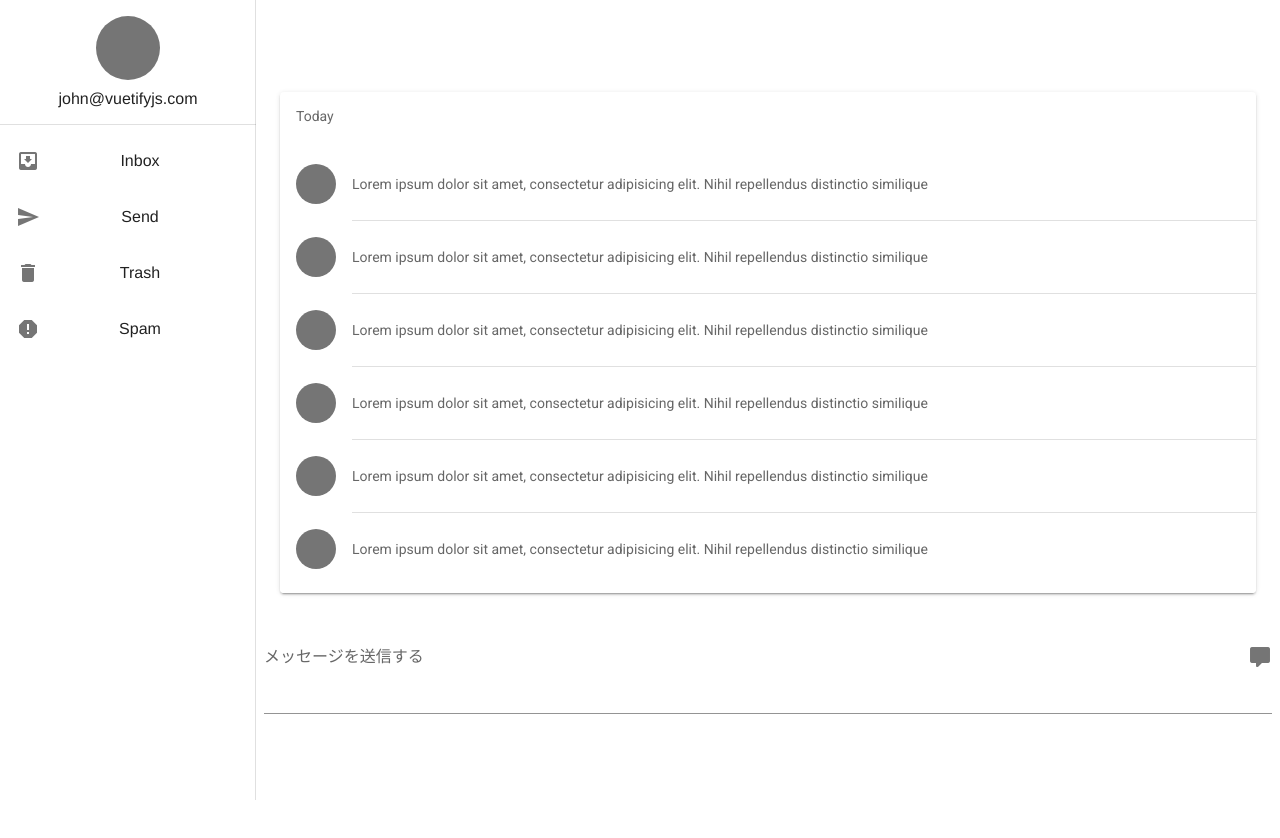
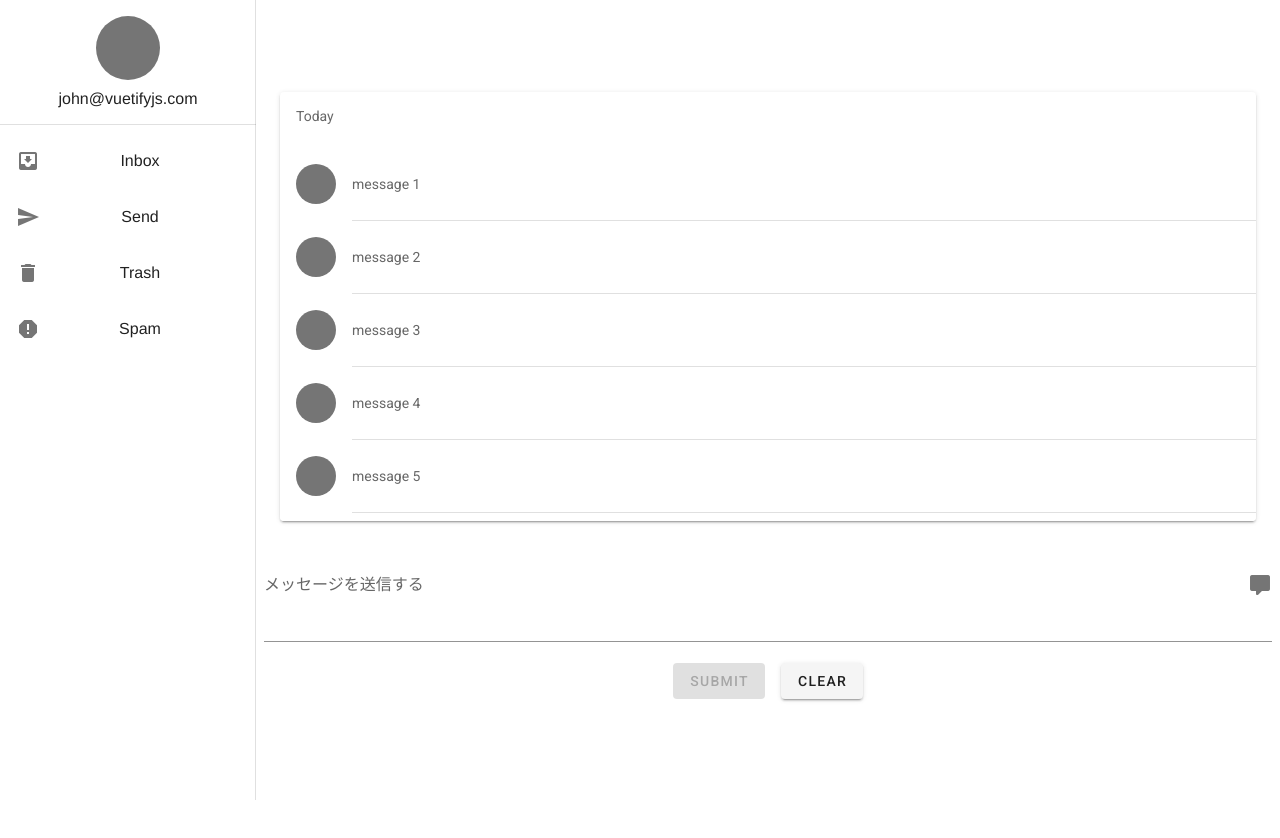
Before and after one commit to EisukeWatanabe/vue-chat, a Vue app: page /chat in a window 1280 px wide. Shown: the top 838 px of the page. Built offline with nearby package versions, Linux system fonts and the light colour scheme.

Commit message:
add submit message

```diff
--- a/src/views/ChatBoard.vue
+++ b/src/views/ChatBoard.vue
@@ -14,24 +14,21 @@
               <v-subheader>{{ card }}</v-subheader>
 
               <v-list two-line>
-                <template v-for="n in 6">
+                <template v-for="(data, index) in messages">
                   <v-list-item
-                      :key="n">
+                      :key="index">
                     <v-list-item-avatar color="grey darken-1">
                     </v-list-item-avatar>
 
                     <v-list-item-content>
-<!--                      <v-list-item-title>Message {{ n }}</v-list-item-title>-->
-
                       <v-list-item-subtitle class="message">
-                        Lorem ipsum dolor sit amet, consectetur adipisicing elit. Nihil repellendus distinctio similique
+                        {{ data.message }}
                       </v-list-item-subtitle>
                     </v-list-item-content>
                   </v-list-item>
 
                   <v-divider
-                      v-if="n !== 6"
-                      :key="`divider-${n}`"
+                      :key="`divider-${index}`"
                       inset>
                   </v-divider>
                 </template>
@@ -41,12 +38,23 @@
         </v-row>
       </v-container>
       <v-textarea
+          v-model="body"
           append-icon="mdi-comment"
           class="mx-2"
           label="メッセージを送信する"
           rows="3"
           auto-grow
       ></v-textarea>
+      <v-btn
+          class="mr-4"
+          type="submit"
+          :disabled="invalid"
+          @click="submit">
+        submit
+      </v-btn>
+      <v-btn @click="clear">
+        clear
+      </v-btn>
     </v-main>
   </v-app>
 </template>
@@ -58,6 +66,14 @@
     console.log("user_id", this.user_id)
   },
   data: () => ({
+    messages: [
+      {message: "message 1"},
+      {message: "message 2"},
+      {message: "message 3"},
+      {message: "message 4"},
+      {message: "message 5"}
+    ],
+    body: '',
     user_id: '',
     cards: ['Today'],
     drawer: null,
@@ -67,7 +83,22 @@
       ['mdi-delete', 'Trash'],
       ['mdi-alert-octagon', 'Spam'],
     ],
+    // invalid: false
   }),
+  computed: {
+    invalid() {
+      return !this.body;
+    }
+  },
+  methods: {
+    clear() {
+      this.body = ""
+    },
+    submit() {
+      this.messages.unshift({message: this.body});
+      this.body = "";
+    }
+  }
 }
 </script>
 
```
